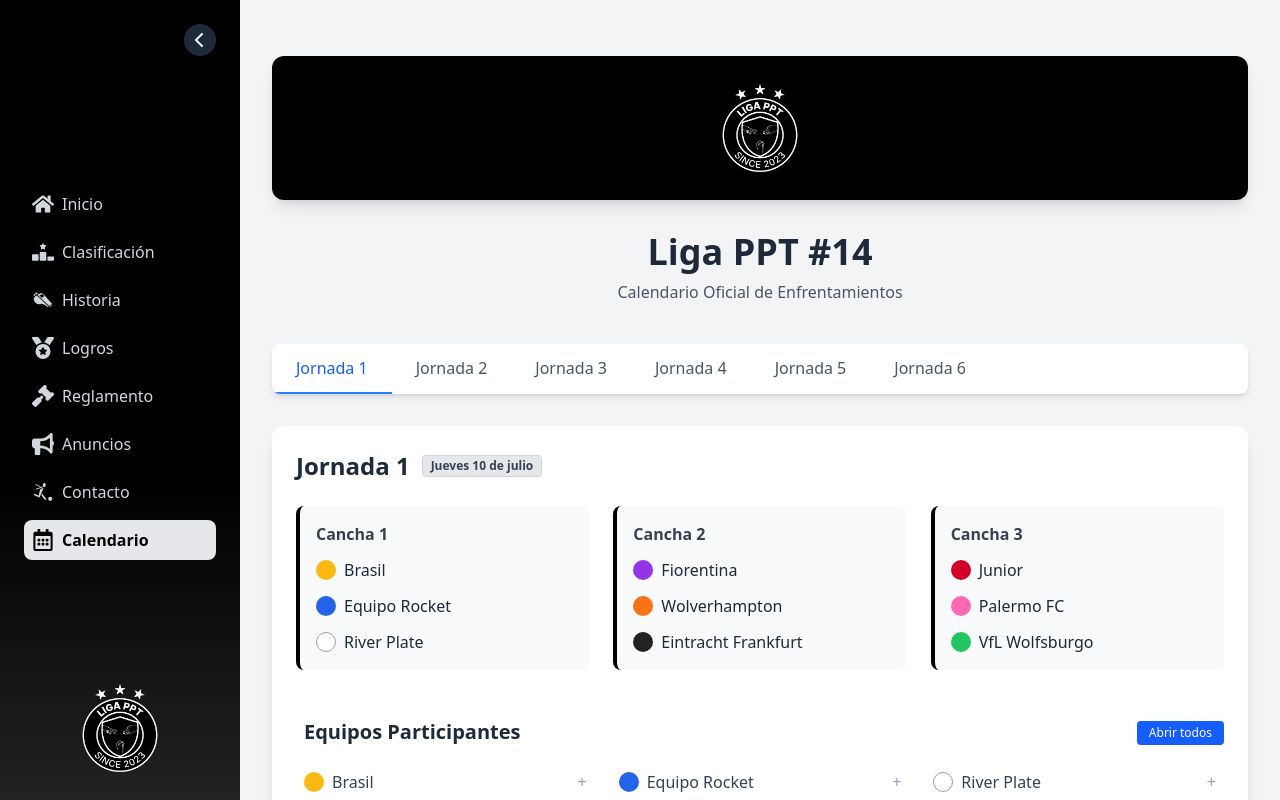
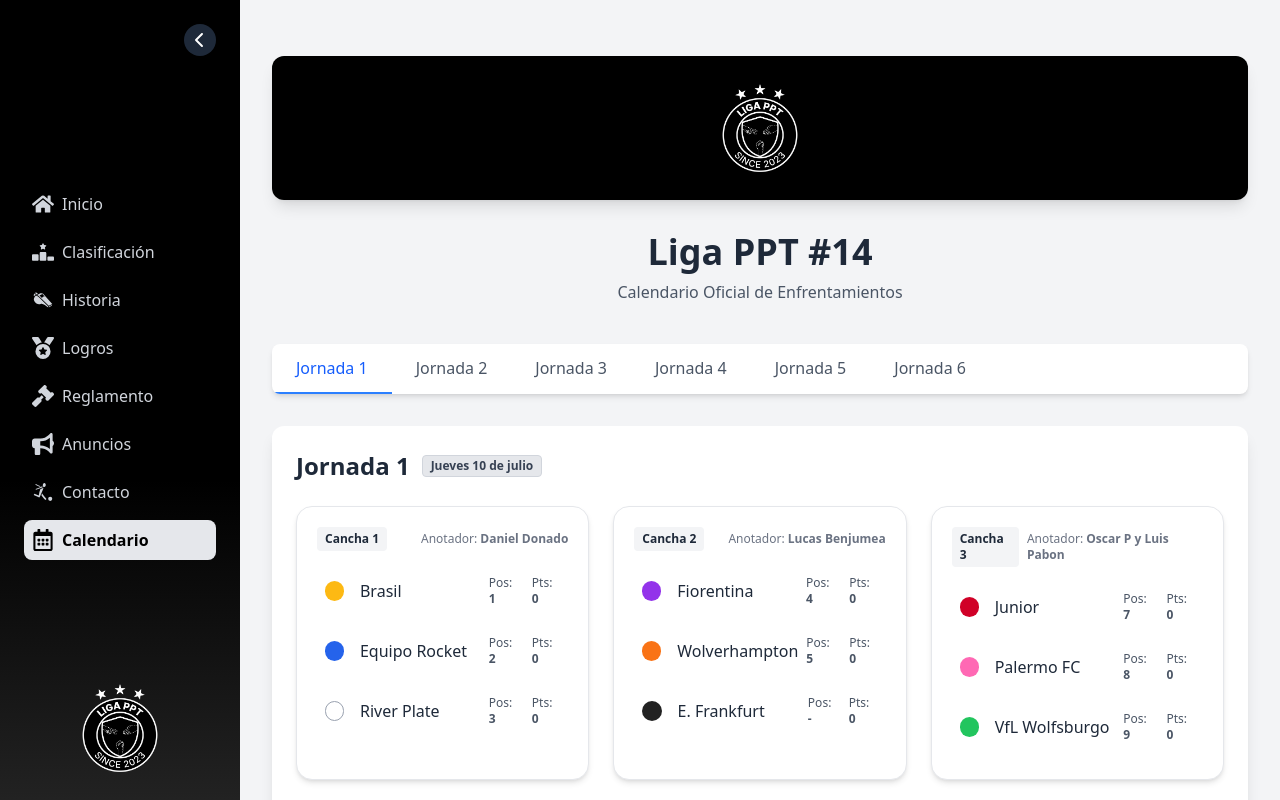
Before and after one commit to marianoamaris/liga-ppt, a React (Vite) app: page /calendario in a window 1280 px wide. Built offline with nearby package versions, Linux system fonts and the light colour scheme.

Commit message:
Cambio card jornadas

```diff
--- a/src/constants/DATOS_LIGAS.ts
+++ b/src/constants/DATOS_LIGAS.ts
@@ -78,6 +78,7 @@ export const TEAM_COLORS: Record<string, string | [string, string]> = {
   "River Plate": "#FFFFFF", // blanco
   Wolverhampton: "#F97316", // naranja
   "Eintracht Frankfurt": "#222222", // negro
+  "E. Frankfurt": "#222222", // negro
   Junior: "#D00027", // rojo
   "Palermo FC": "#FF69B4", // rosado
   "VfL Wolfsburgo": "#22C55E", // verde
--- a/src/pages/CalendarioPage.tsx
+++ b/src/pages/CalendarioPage.tsx
@@ -1,6 +1,7 @@
 import React, { useState } from "react";
 import { TEAM_COLORS } from "../constants/DATOS_LIGAS";
 import { TeamCircle } from "../components/sections/TablaGeneral";
+import { LIGA_14 } from "../constants/DATOS_LIGAS";
 
 const JORNADAS = [
   {
@@ -10,7 +11,8 @@ const JORNADAS = [
     canchas: [
       {
         nombre: "Cancha 1",
-        color: "border-blue-500",
+        numero: 1,
+        anotador: "Daniel Donado",
         equipos: [
           { badge: "B", color: "bg-yellow-400 text-black", nombre: "Brasil" },
           {
@@ -27,7 +29,8 @@ const JORNADAS = [
       },
       {
         nombre: "Cancha 2",
-        color: "border-purple-500",
+        numero: 2,
+        anotador: "Lucas Benjumea",
         equipos: [
           {
             badge: "F",
@@ -42,13 +45,14 @@ const JORNADAS = [
           {
             badge: "E",
             color: "bg-black text-white",
-            nombre: "Eintracht Frankfurt",
+            nombre: "E. Frankfurt",
           },
         ],
       },
       {
         nombre: "Cancha 3",
-        color: "border-red-500",
+        numero: 3,
+        anotador: "Oscar P y Luis Pabon",
         equipos: [
           { badge: "J", color: "bg-red-600 text-white", nombre: "Junior" },
           { badge: "P", color: "bg-pink-300 text-white", nombre: "Palermo FC" },
@@ -78,7 +82,7 @@ const JORNADAS = [
           {
             badge: "E",
             color: "bg-black text-white",
-            nombre: "Eintracht Frankfurt",
+            nombre: "E. Frankfurt",
           },
           { badge: "J", color: "bg-red-600 text-white", nombre: "Junior" },
         ],
@@ -171,7 +175,7 @@ const JORNADAS = [
           {
             badge: "E",
             color: "bg-black text-white",
-            nombre: "Eintracht Frankfurt",
+            nombre: "E. Frankfurt",
           },
         ],
       },
@@ -207,7 +211,7 @@ const JORNADAS = [
           {
             badge: "E",
             color: "bg-black text-white",
-            nombre: "Eintracht Frankfurt",
+            nombre: "E. Frankfurt",
           },
           {
             badge: "V",
@@ -257,7 +261,7 @@ const JORNADAS = [
           {
             badge: "E",
             color: "bg-black text-white",
-            nombre: "Eintracht Frankfurt",
+            nombre: "E. Frankfurt",
           },
         ],
       },
@@ -307,7 +311,7 @@ const JORNADAS = [
           {
             badge: "E",
             color: "bg-black text-white",
-            nombre: "Eintracht Frankfurt",
+            nombre: "E. Frankfurt",
           },
         ],
       },
@@ -432,7 +436,7 @@ const EQUIPOS = [
   {
     badge: "E",
     color: "bg-black text-white",
-    nombre: "Eintracht Frankfurt",
+    nombre: "E. Frankfurt",
     integrantes: [
       "Camilo Torres (C)",
       "🧤Carlos Barraza",
@@ -509,6 +513,22 @@ export const CalendarioPage: React.FC = () => {
     setEquiposExpandidos(nuevosExpandidos);
   };
 
+  const TEAM_STATS = React.useMemo(() => {
+    const stats: Record<
+      string,
+      { victorias: number; derrotas: number; empates: number; puntos: number }
+    > = {};
+    LIGA_14.tablaGeneral.forEach((eq) => {
+      stats[eq.equipo] = {
+        victorias: eq.victorias || 0,
+        derrotas: eq.derrotas || 0,
+        empates: eq.empates || 0,
+        puntos: eq.puntos || 0,
+      };
+    });
+    return stats;
+  }, []);
+
   return (
     <div className="container px-2 py-6 mx-auto md:py-8">
       <div className="max-w-6xl mx-auto">
@@ -564,31 +584,62 @@ export const CalendarioPage: React.FC = () => {
                     )}
                   </h2>
                   <div className="grid gap-6 md:grid-cols-3">
-                    {j.canchas.map((cancha) => (
+                    {j.canchas.map((cancha, idx) => {
+                      const anotador =
+                        (cancha as any).anotador ?? "Por definir";
+                      return (
                         <div
                           key={cancha.nombre}
-                        className={
-                          "match-card bg-gray-50 p-4 rounded-lg border-l-4 border-black"
-                        }
+                          className="p-5 mb-6 bg-white border border-gray-200 shadow-md match-card rounded-2xl"
                         >
-                        <div className="flex items-center mb-3">
-                          <h3 className="font-semibold text-gray-700">
+                          <div className="flex flex-col gap-2 mb-4">
+                            <div className="flex items-center justify-between">
+                              <h3 className="flex items-center gap-2 text-lg font-bold text-gray-800">
+                                <span className="inline-block px-2 py-1 mr-2 text-xs font-semibold bg-gray-100 rounded">
                                   {cancha.nombre}
+                                </span>
                               </h3>
+                              <span className="text-xs text-gray-500">
+                                Anotador: <b>{anotador}</b>
+                              </span>
                             </div>
-                        <div className="space-y-3">
-                          {cancha.equipos.map((eq, i) => (
-                            <div className="flex items-center" key={i}>
+                          </div>
+                          <div className="mb-2 space-y-3">
+                            {cancha.equipos.map((eq, i) => {
+                              const stats = TEAM_STATS[eq.nombre] || {
+                                puntos: 0,
+                              };
+                              const pos =
+                                LIGA_14.tablaGeneral.findIndex(
+                                  (e) => e.equipo === eq.nombre
+                                ) + 1;
+                              return (
+                                <div
+                                  className="flex items-center gap-2 p-2 transition rounded hover:bg-gray-50"
+                                  key={i}
+                                >
                                   <TeamCircle
                                     equipo={eq.nombre}
                                     TEAM_COLORS={TEAM_COLORS}
                                   />
-                              <span className="text-gray-800">{eq.nombre}</span>
+                                  <span className="w-32 font-medium text-gray-800">
+                                    {eq.nombre}
+                                  </span>
+                                  <span className="flex gap-3 ml-auto text-xs text-gray-600">
+                                    <span>
+                                      Pos: <b>{pos > 0 ? pos : "-"}</b>
+                                    </span>
+                                    <span>
+                                      Pts: <b>{stats.puntos}</b>
+                                    </span>
+                                  </span>
                                 </div>
-                          ))}
+                              );
+                            })}
                           </div>
                         </div>
-                    ))}
+                      );
+                    })}
                   </div>
                 </div>
                 <div className="p-6 bg-white shadow-lg rounded-xl">
```
Lines whose indentation alone changed are shown as unchanged.
